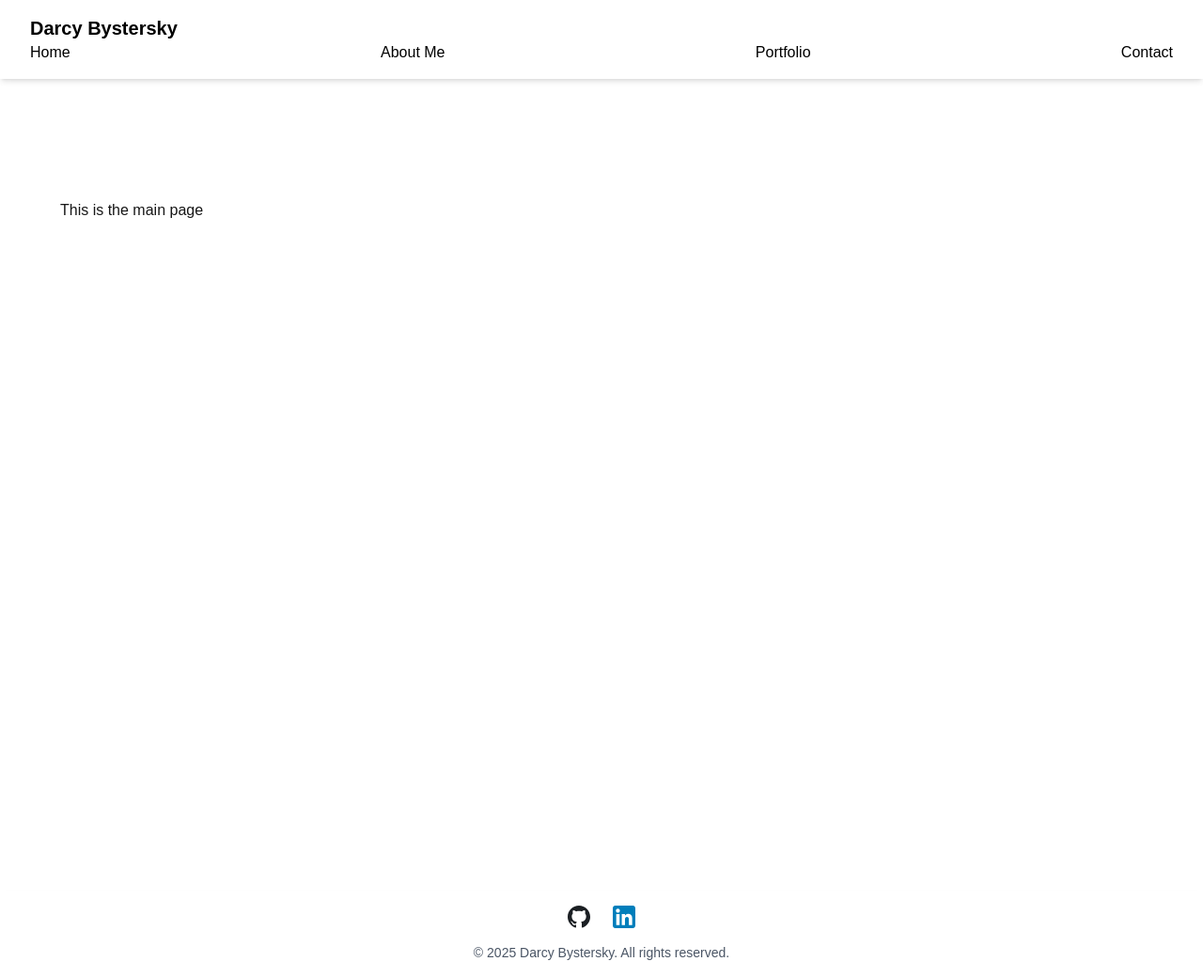
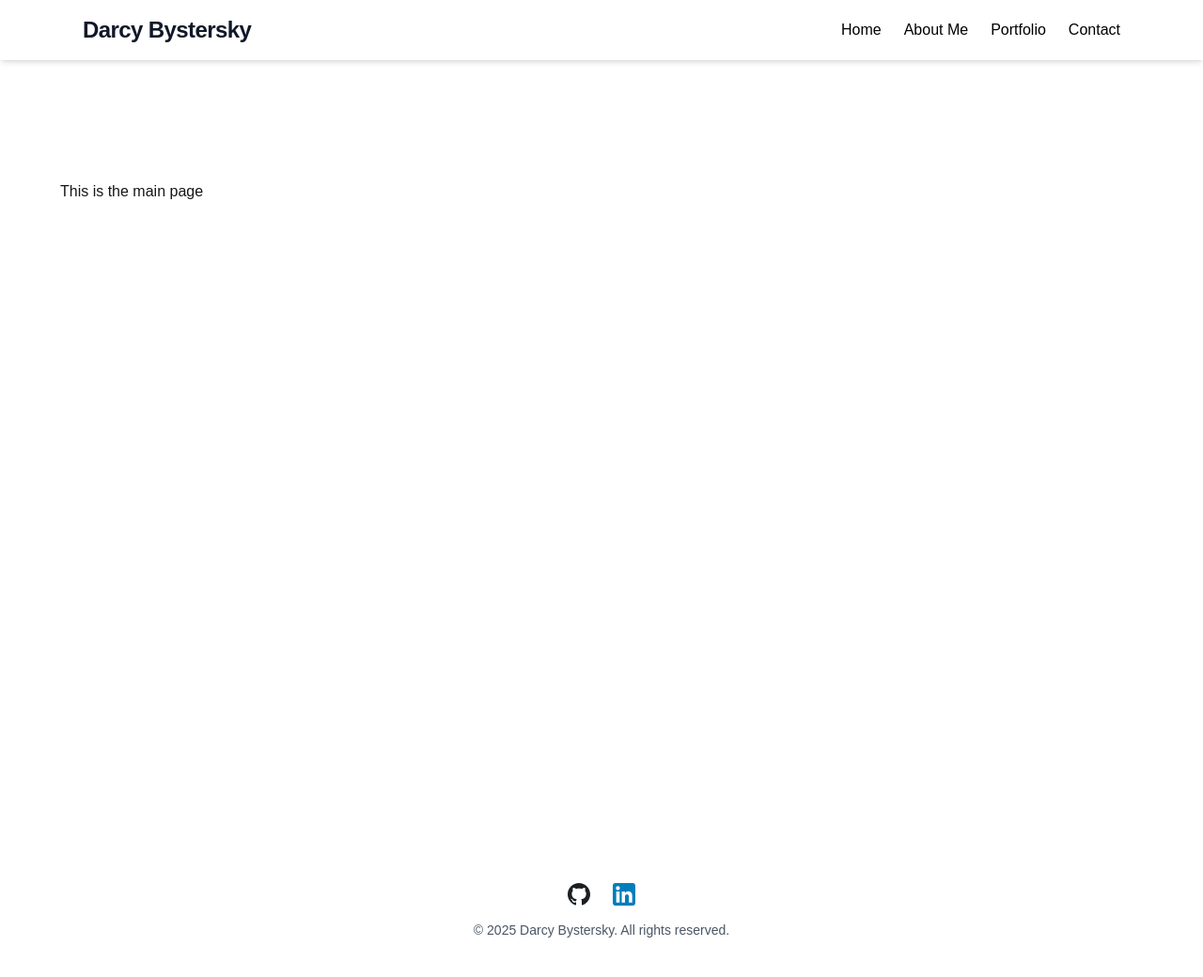
Before and after one commit to dBystersky/portfolio_website, a Next.js app: page / in a window 1280 px wide. Shown: the whole page at 94% size. After the commit the page ends 1012 px from the top, so only its background shows below. Built offline with nearby package versions, Linux system fonts and the light colour scheme.

Commit message:
Some small stylistic changes

```diff
--- a/app/components/footer.tsx
+++ b/app/components/footer.tsx
@@ -2,7 +2,7 @@ import Image from "next/image";
 
 export default function WebsiteFooter() {
     return (
-        <footer className="w-full px-8 py-4 bg-white shadow-md mt-16">
+        <footer className="w-full px-8 py-3 bg-white shadow-md mt-16">
             <div className="flex flex-col items-center gap-4">
                 <div className="flex gap-6">
                     <a
--- a/app/components/header.tsx
+++ b/app/components/header.tsx
@@ -1,16 +1,17 @@
-import React from "react";
 import Link from "next/link";
 
 export default function WebsiteHeader() {
     return (
-        <header className="w-full px-8 py-4 bg-white shadow-md sticky top-0 z-50 ">
-
-            { /* Left */}
+        <header className="w-full bg-white shadow-md sticky top-0 z-50 ">
+            <div className="max-w-6xl mx-auto flex items-center justify-between px-6 py-4">
+                {/* Left / Logo */}
                 <div className="flex items-center gap-3">
-                <h1 className="text-xl font-bold semi-bold text-black">Darcy Bystersky</h1>
+                    <h1 className="text-2xl font-bold text-gray-900 tracking-tight hover:text-gray-600 transition">
+                        <Link href="/">Darcy Bystersky</Link>
+                    </h1>
                 </div>
 
-            { /* Centre */}
+                { /* Nav */}
                 <nav className="hidden md:flex gap-6 justify-between items-center text-black font-medium">
                     <Link href="/" className="hover:text-gray-600 hover:outline transition">Home</Link>
                     <Link href="/about" className="hover:text-gray-600 hover:outline transition">About Me</Link>
@@ -18,6 +19,8 @@ export default function WebsiteHeader() {
                     <Link href="/contact" className="hover:text-gray-600 hover:outline transition">Contact</Link>
                 </nav>
 
+            </div>
+
         </header>
     )
 }
```
Lines whose indentation alone changed are shown as unchanged.
